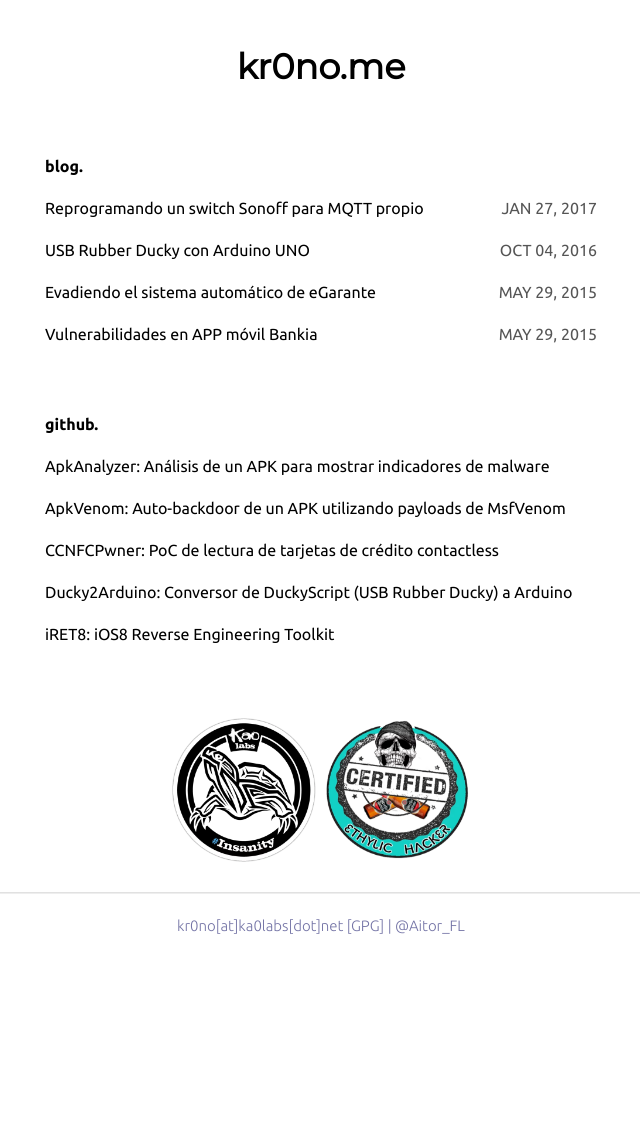
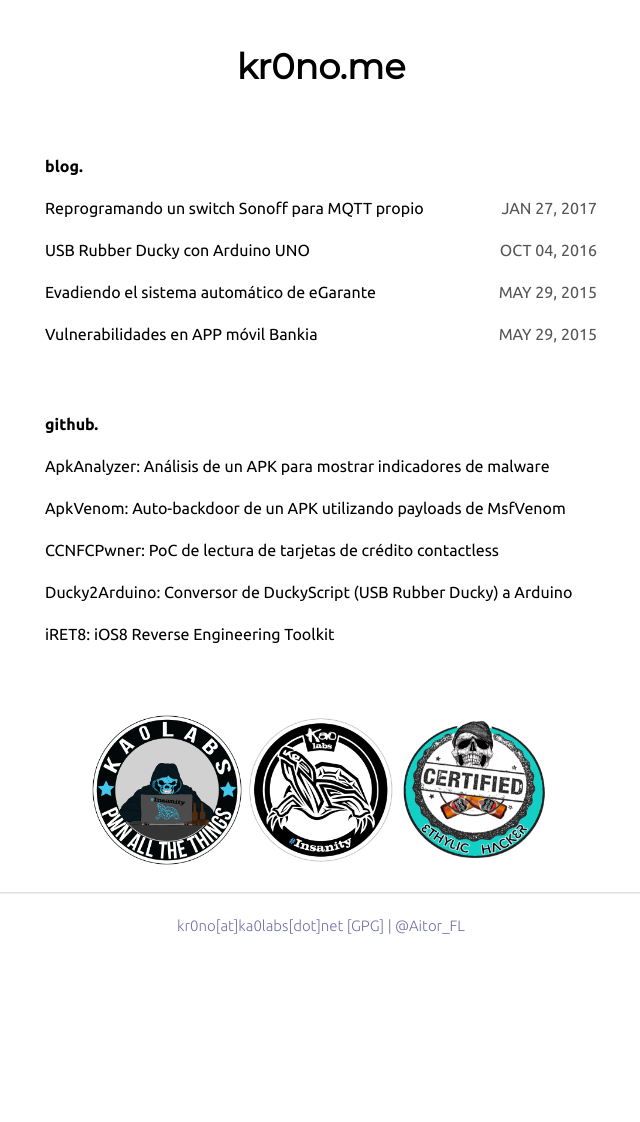
Before and after one commit to kr0no/kr0no.github.io, a Jekyll site: the page built from index.html, in a window 1280 px wide. Shown: the whole page, without its empty margins (319-959 px from the left). Built offline with Jekyll 4.4.1, drawn with Linux system fonts in a browser that asks for light colours; nearby versions of some CDN libraries.

Commit message:
Update index.html

```diff
--- a/index.html
+++ b/index.html
@@ -34,6 +34,7 @@ layout: default
 	</div>
 	<div class="container logos">
 		<a href="//ka0labs.net">
+			<img src="images/logo2.png" width="150px" height="150px" />
 			<img src="images/insanity.png" width="150px" height="150px" />
 			<img src="images/ethylic.png" width="150px" height="150px" />
 		</a>
```
